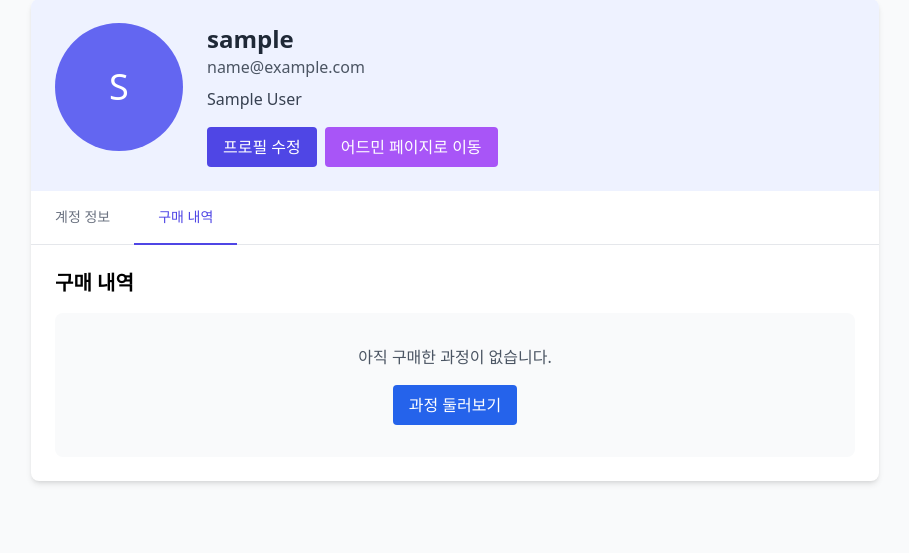
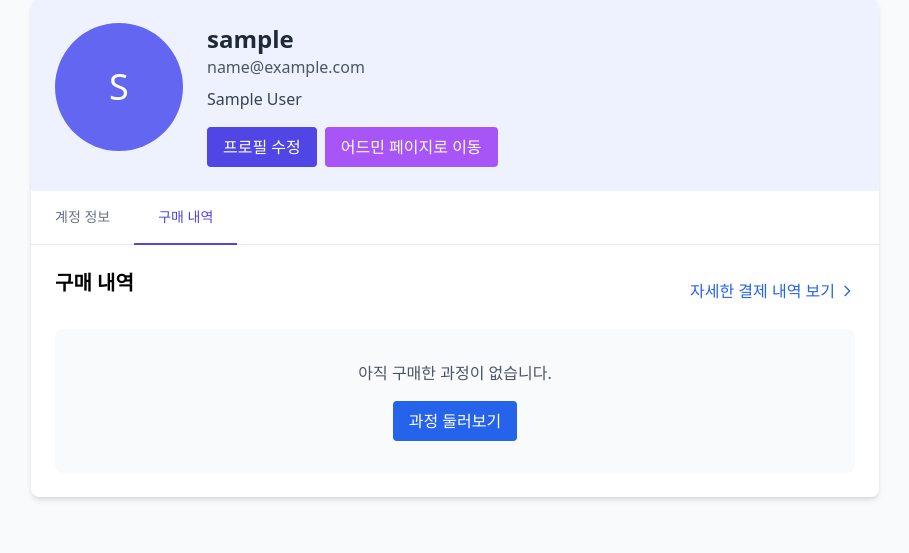
Before and after one commit to DjangoBookMakers/SkillBridge, a Django app: page /accounts/profile/ in a window 1280 px wide, after a click on "구매 내역". Shown: the part 125-678 px from the top of the page, without its empty margins (185-1094 px from the left). Run offline with Django 5.2, Linux system fonts and the light colour scheme; the visitor is signed in with stand-in values (Sample User, id 1); data that the repository does not hold is empty; some libraries are stand-ins or nearby versions.

Commit message:
✨ FEAT: 프로필 화면과 구매 내역 화면 간 이동 기능 구현

```diff
--- a/accounts/templates/accounts/profile.html
+++ b/accounts/templates/accounts/profile.html
@@ -122,7 +122,15 @@
       </section>
       <!-- 구매 내역 섹션 -->
       <section id="purchase-history" class="tab-content p-6 hidden">
-        <h2 class="text-xl font-semibold mb-4">구매 내역</h2>
+        <div class="flex justify-between items-center mb-4">
+          <h2 class="text-xl font-semibold mb-4">구매 내역</h2>
+          <a href="{% url 'payment_history' %}" class="text-blue-600 hover:text-blue-800 flex items-center">
+            <span>자세한 결제 내역 보기</span>
+            <svg class="w-4 h-4 ml-1" fill="none" stroke="currentColor" viewBox="0 0 24 24">
+              <path stroke-linecap="round" stroke-linejoin="round" stroke-width="2" d="M9 5l7 7-7 7"></path>
+            </svg>
+          </a>
+        </div>
 
         {% if purchases %}
           <div class="space-y-4">
--- a/payments/templates/payments/payment_history.html
+++ b/payments/templates/payments/payment_history.html
@@ -80,11 +80,11 @@
 
     <!-- 이전 페이지로 돌아가기 버튼 -->
     <div class="mt-8">
-      <a href="{% url 'learning_dashboard' %}" class="text-blue-600 hover:text-blue-800 flex items-center">
+      <a href="{% url 'accounts:profile' %}" class="text-blue-600 hover:text-blue-800 flex items-center">
         <svg xmlns="http://www.w3.org/2000/svg" class="h-5 w-5 mr-1" fill="none" viewbox="0 0 24 24" stroke="currentColor">
           <path stroke-linecap="round" stroke-linejoin="round" stroke-width="2" d="M10 19l-7-7m0 0l7-7m-7 7h18"/>
         </svg>
-        대시보드로 돌아가기
+        프로필로 돌아가기
       </a>
     </div>
   </div>
```
